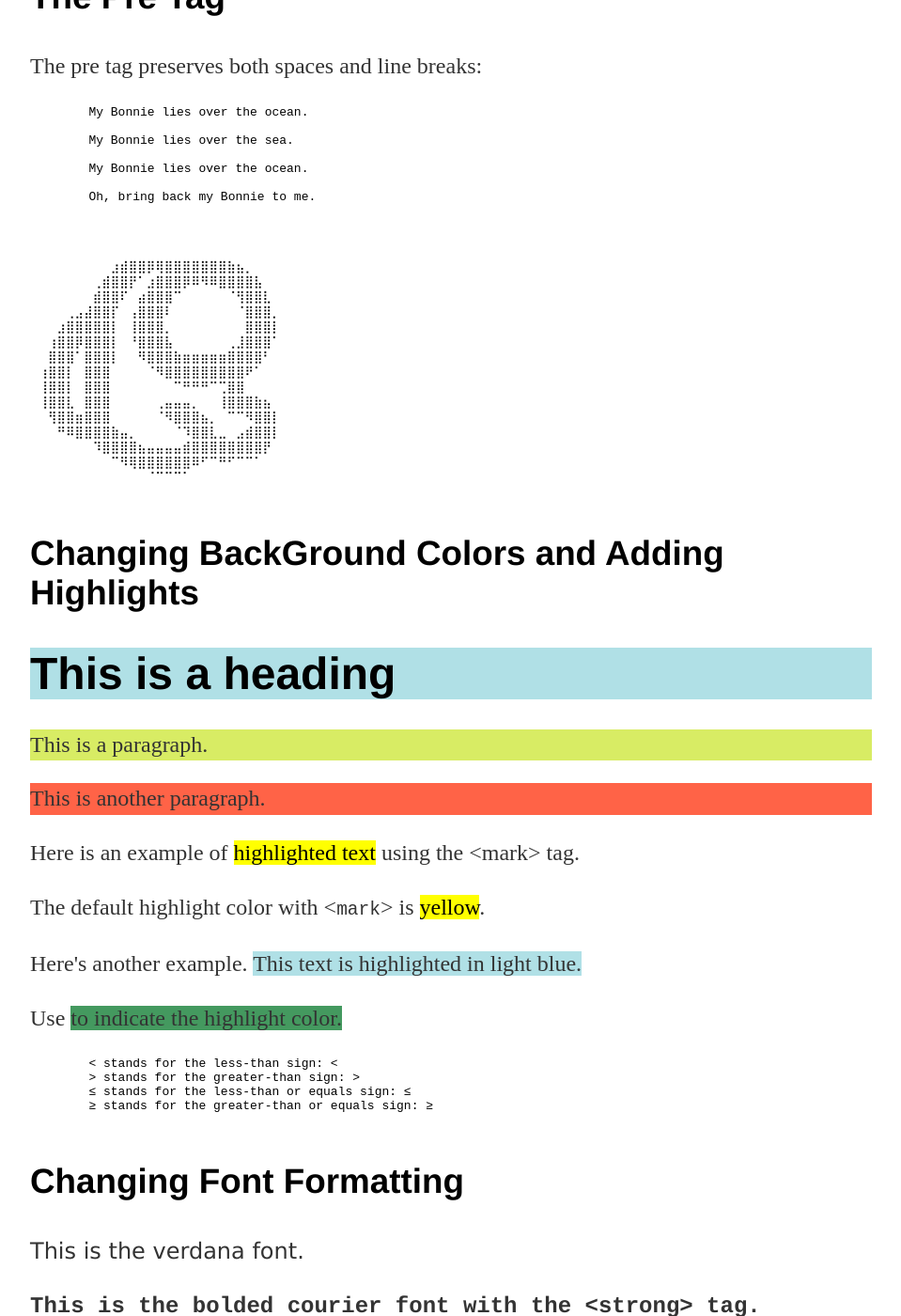
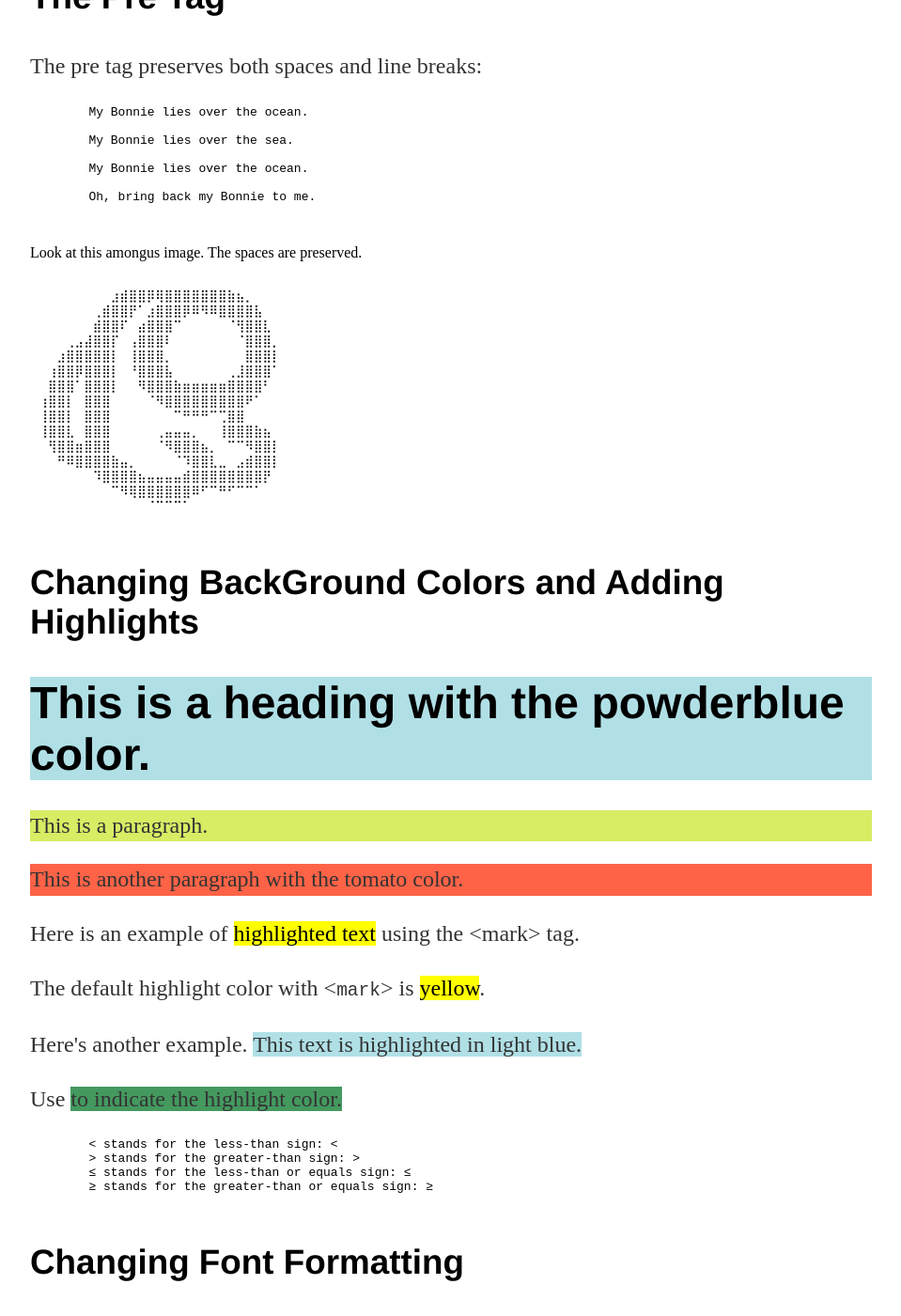
Before and after one commit to JoyYeh2002/JoyYeh2002.github.old, a Jekyll site: the page built from lesson01/index.html, in a window 1280 px wide and 1400 px high, scrolled down 2858 px. Shown: the whole window at 94% size, without its empty margins (160-1119 px from the left). Built offline with Jekyll 4.4.1, drawn with Linux system fonts in a browser that asks for light colours; some of the changed text lies outside the part shown.

Commit message:
Update index.html

```diff
--- a/lesson01/index.html
+++ b/lesson01/index.html
@@ -32,6 +32,7 @@
         <li><a href="https://www.w3schools.com/html/html_attributes.asp" target="_blank" rel="noopener noreferrer">W3
                 Schools HTML Tutorial</a></li>
 
+        <!-- Note: Using the </p> for paragraphs-->
         <p>Hello world!</p>
         <p>This is a paragraph.</p>
         <p>This is another paragraph.</p>
@@ -43,6 +44,7 @@
         <img src="https://cdn.discordapp.com/attachments/893350007837700156/893738814449811506/unknown.png"
             alt="Crystal Blender Screenshot" width="600" height="250">
 
+        <!-- Note: Using the <br> for line breaks-->
         <h3>Using Empty Line Breaks br</h3>
         <p>This is an empty <br> paragraph with a line break <br> Here I <br> write a <br> bad poem.</p>
 
@@ -51,6 +53,7 @@
             relative to the current page. Example: src="img_girl.jpg". If the URL begins with a slash, it will be
             relative to the domain. Example: src="/images/img_girl.jpg".</p>
 
+        <!-- Note: The style attribute for different fonts and styles -->
         <h3>The Style Attribute</h3>
         <p>The style attribute is used to add styles to an element, such as color:</p>
 
@@ -58,6 +61,7 @@
         <p style="color:rgb(28, 112, 151);"> This is a blue paragraph.</p>
         <p style="color:purple;"> This is a purple paragraph.</p>
 
+        <!-- Note: Setting fonts with a bracket. size = "6" face = "font_name" color="rgb(28,112,160)"-->
         <font size="6" face="verdana" color="rgb(28, 112, 160)">
             Geeks for Geeks!
         </font>
@@ -83,7 +87,7 @@
         <p title="ur mom B)">Who is the most beautiful woman in the world?</p>
 
 
-
+        <!-- Note: Changing heading style -->
         <h3>Changing Heading Style</h3>
         <h1 style="font-size:60px;">Heading 1</h1>
         <h1 style="font-size:73px;">Heading 2</h1>
@@ -91,6 +95,7 @@
         <p>You can change the size of a heading with the style attribute, using the font-size property.</p>
 
 
+        <!-- Note: The pre and /pre tag-->
         <h3> The Pre Tag</h3>
         <p>The pre tag preserves both spaces and line breaks:</p>
 
@@ -105,6 +110,7 @@
 
         </pre>
 
+        Look at this amongus image. The spaces are preserved.
         <pre>
             ⠀⠀⠀⠀⠀⠀⠀⠀⠀⠀⠀⠀⠀⠀⠀⠀
 ⠀⠀⠀⠀⠀⠀⠀⠀⠀⣰⣾⣿⣿⡿⢿⣿⣿⣿⣿⣿⣿⣿⣷⣦⡀⠀⠀⠀⠀⠀
@@ -124,14 +130,17 @@
 ⠀⠀⠀⠀⠀⠀⠀⠀⠀⠀⠀⠀⠀⠈⠉⠉⠉⠁
         </pre>
 
+        <!-- Note: Changing background colors and adding highlights -->
+        <h3> Changing BackGround Colors and Adding Highlights</h3>
+        <h1 style="background-color:powderblue;">This is a heading with the powderblue color.</h1>
+        <p style="background-color:#d8ec64;">This is a paragraph.</p>
+        <p style="background-color:tomato;">This is another paragraph with the tomato color.</p>
 
-        <h3> Changing BackGround Colors and Adding Highlights</h3>
-        <h1 style="background-color:powderblue;">This is a heading</h1>
-        <p style="background-color:#d8ec64;">This is a paragraph.</p>
-        <p style="background-color:tomato;">This is another paragraph.</p>
-
+        <!-- Note: Use mark for yellow highlighter -->
         <p>Here is an example of <mark>highlighted text</mark> using the &lt;mark&gt; tag.</p>
         <p>The default highlight color with &lt;<code>mark</code>&gt; is <mark>yellow</mark>.
+
+        <!-- Note: Use span tag for custom highlight color -->
         <p>Here's another example. <span style="background-color: rgb(176,224,230)">This text is highlighted in light
                 blue.</span></p>
         <p> Use <span style="background-color:#44995f">to indicate the highlight color.</span></p>
@@ -144,6 +153,7 @@
         &ge; stands for the greater-than or equals sign: ≥
         </pre>
 
+        <!-- Note: Changing font formatting -->
         <h3> Changing Font Formatting</h3>
         <p style="font-family:verdana;">This is the verdana font.</p>
         <p style="font-family:courier;"><strong>This is the bolded courier font with the &lt;strong&gt; tag.</strong>
@@ -153,12 +163,13 @@
         <p style="font-size:160%;">This is a paragraph with 160% font size.</p>
         <p style="font-size:25%;"> This paragraph has 25% font size.</p>
 
-
+        <!-- Note: style = "text-align:center" lets you align text in the center -->
         <h3 style="text-align:center;">Centered Heading and Paragraph Formatting</h3>
         <p style="text-align:center;">Centered paragraph.</p>
         <p style="text-align:right;">Right-centered paragraph.</p>
+        <p style="text-align:left;">Left-centered paragraph.
 
-        <p style="text-align:left;">Left-centered paragraph.
+        <!-- Note: Formatting an entire paragraph -->
         <p style="text-align:left; font-family:verdana; font-size = 80%">text-align:left; font-family:verdana; font-size
             = 80%.<br><br>Lorem ipsum dolor sit amet, consectetur adipiscing elit. Nunc sagittis mollis lacus a
             malesuada. Duis purus ex, ullamcorper vitae augue sed, aliquam faucibus odio. Mauris porta a mi vitae
@@ -192,7 +204,7 @@
         <ul>
             <li> It takes a few seconds for Github pushes to show up on the website.</li>
             <li> br is the none tag and has no end tag.</li>
-            <li> The a tag makes hyperlinks: <a href="https://www.w3schools.com">W3 Schools HTML Tutorial</a></li>
+            <li> The "a" tag makes hyperlinks: <a href="https://www.w3schools.com">W3 Schools HTML Tutorial</a></li>
             <li> Make sure to always quote attribute values! If there's spaces, they are mandatory.</li>
             <li> title='John "ShotGun" Nelson'> We have to use single quotes when the content contains double quotes.
             </li>
```
Also changed, not shown: other parts of lesson01/index.html (+3 -2 lines).
